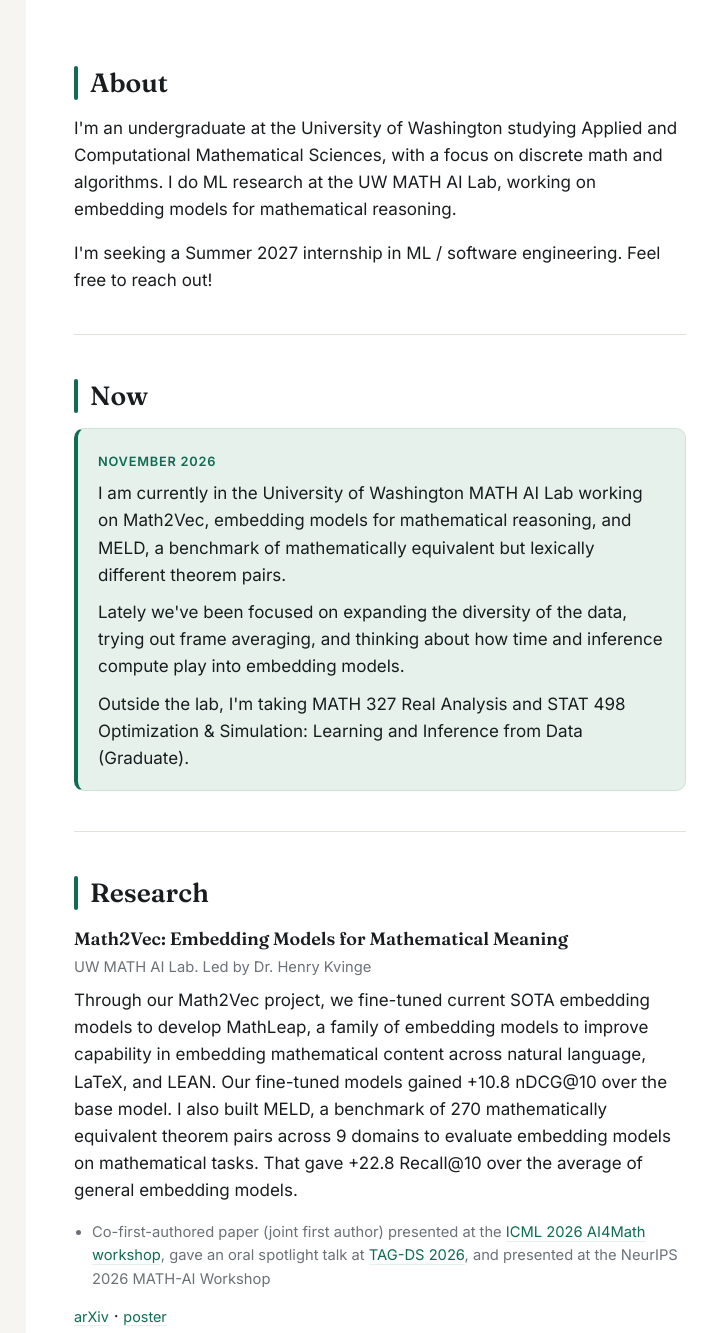
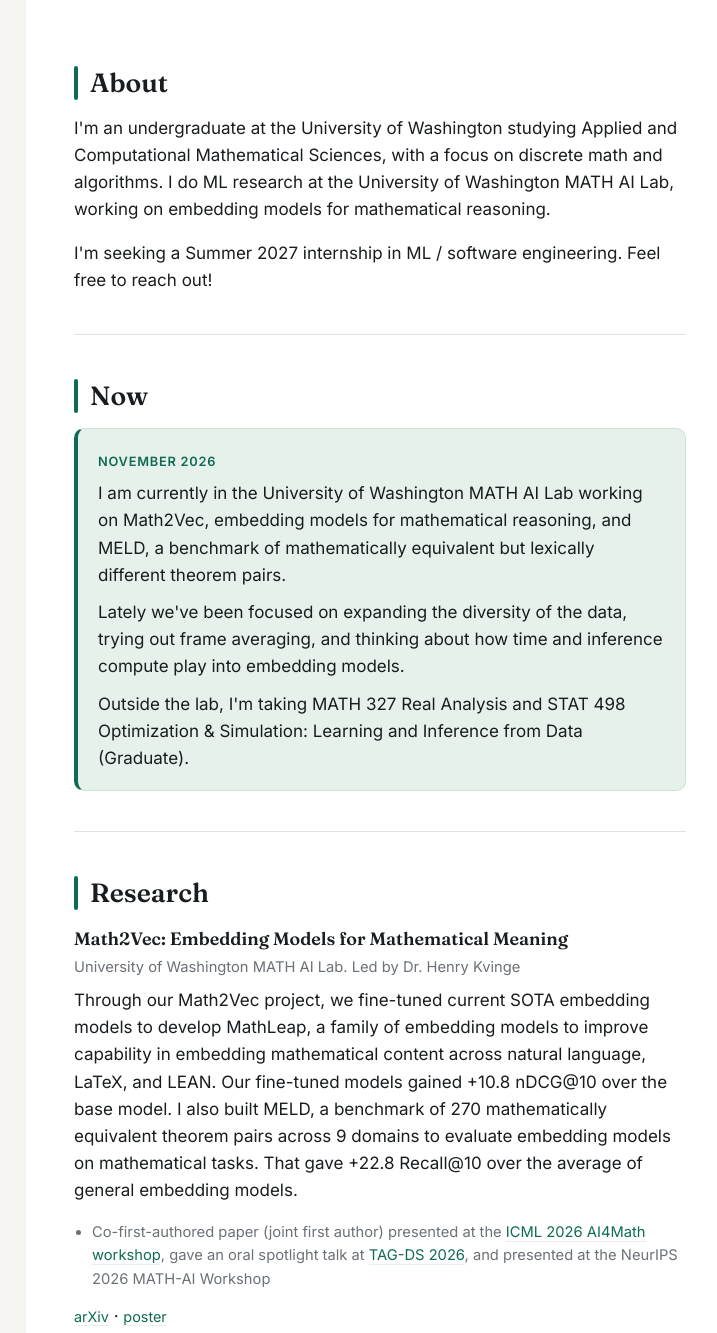
Before and after one commit to SamarthRao91/portfolio, a plain HTML site: page index.html in a window 1280 px wide. Shown: the top 1333 px of the page, 344-1061 px from the left. Drawn offline with Linux system fonts and the light colour scheme.

Commit message:
Expand UW MATH AI Lab to University of Washington MATH AI Lab

```diff
--- a/index.html
+++ b/index.html
@@ -374,8 +374,8 @@ section {
       <p>
         I'm an undergraduate at the University of Washington studying
         Applied and Computational Mathematical Sciences, with a focus on
-        discrete math and algorithms. I do ML research at the UW MATH AI
-        Lab, working on embedding models for mathematical reasoning.
+        discrete math and algorithms. I do ML research at the University of Washington MATH AI Lab,
+        working on embedding models for mathematical reasoning.
       </p>
       <p>
         I'm seeking a Summer 2027 internship in ML / software engineering.
@@ -415,7 +415,7 @@ section {
 
       <div class="entry entry-plain">
         <h3>Math2Vec: Embedding Models for Mathematical Meaning</h3>
-        <p class="entry-meta">UW MATH AI Lab. Led by Dr. Henry Kvinge</p>
+        <p class="entry-meta">University of Washington MATH AI Lab. Led by Dr. Henry Kvinge</p>
         <p>
           Through our Math2Vec project, we fine-tuned current SOTA
           embedding models to develop MathLeap, a family of embedding
```
